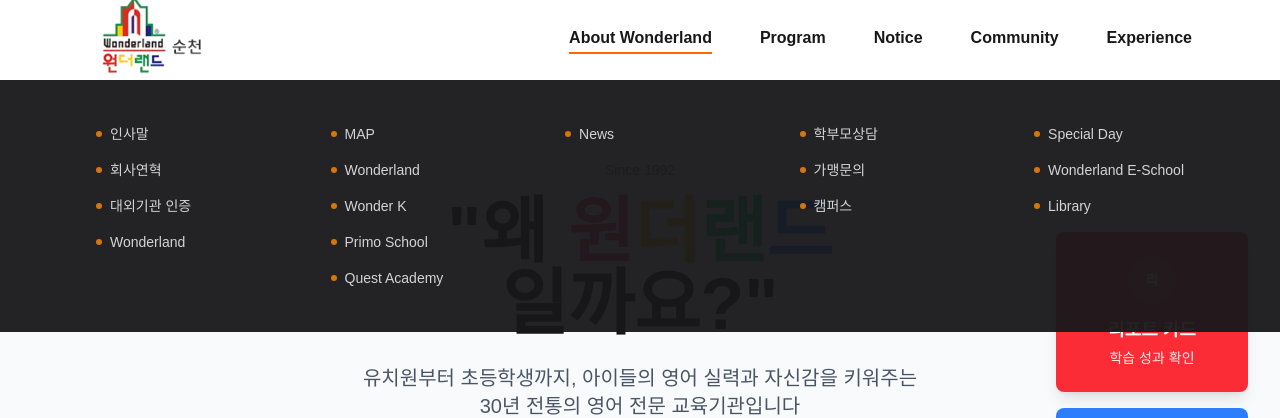
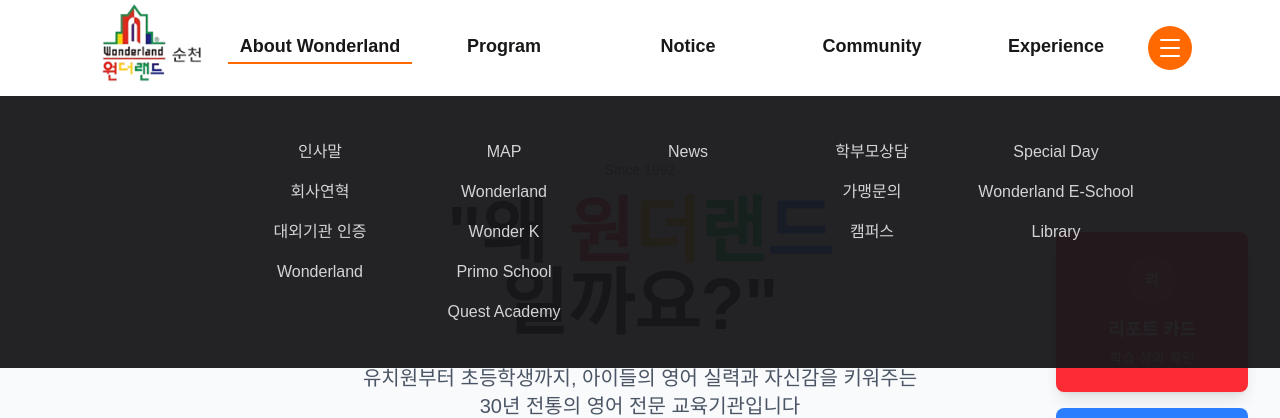
Before and after one commit to wonderdh/scwonderland, a Next.js app: page / in a window 1280 px wide. Both pictures are taken after a click on the button "About Wonderland". Shown: the top 418 px of the page. Built offline with nearby package versions, Linux system fonts and the light colour scheme.

Commit message:
Update Navigation.tsx

```diff
--- a/app/components/layout/Navigation.tsx
+++ b/app/components/layout/Navigation.tsx
@@ -48,7 +48,7 @@ export function Navigation() {
 
     return [
     [
-      "relative pb-1 text-base font-semibold transition",
+      "relative pb-1 text-lg font-semibold transition",
       "hover:-translate-y-0.5 hover:text-orange-600",
       "after:absolute after:bottom-0 after:left-0 after:h-0.5 after:w-full",
       "after:origin-left after:scale-x-0 after:bg-orange-500 after:transition",
@@ -61,14 +61,21 @@ export function Navigation() {
 
   const panelVisible = hoveredId !== null;
 
+  /* 로고(140px) + 5등분 타이틀 + 햄버거(44px) - nav와 드롭다운 열 정확히 일치 */
+  const navGridCols =
+    "md:grid-cols-[140px_1fr_1fr_1fr_1fr_1fr_2.75rem]";
+  const dropdownGridClass = "grid grid-cols-[140px_1fr_1fr_1fr_1fr_1fr_2.75rem]";
+
   return (
     <nav
       className="fixed left-0 right-0 top-0 z-50 border-b border-black/5 bg-white"
       onMouseLeave={() => setHoveredId(null)}
     >
-      <div className="mx-auto flex h-20 w-full max-w-6xl items-center justify-between px-6">
-        <div className="flex items-center gap-3">
-          <Link href="/">
+      <div className={`relative mx-auto flex h-24 w-full max-w-6xl items-center justify-between px-6 md:grid md:justify-items-center md:gap-0 ${navGridCols}`}>
+        <Link
+          href="/"
+          className="flex shrink-0 items-center md:justify-self-start"
+        >
           <Image
             src="/sc-wonderland-logo.png"
             alt="SC Wonderland logo"
@@ -77,16 +84,16 @@ export function Navigation() {
             priority
           />
         </Link>
-        </div>
-        <div className="hidden items-center gap-12 md:flex">
+
         {menuItems.map((item) => {
           const defaultHref = getDefaultMenuItemHref(item.id);
           const isAbout = item.id === "about";
+          const linkClass = `hidden md:flex justify-center w-full ${getButtonClass(item.id)}`;
           if (isAbout && isHome) {
             return (
               <button
                 key={item.id}
-                  className={getButtonClass(item.id)}
+                className={linkClass}
                 onClick={() => scrollToSection(item.id)}
                 onMouseEnter={() => setHoveredId(item.id)}
                 type="button"
@@ -100,7 +107,7 @@ export function Navigation() {
               <Link
                 key={item.id}
                 href="/"
-                  className={getButtonClass(item.id)}
+                className={linkClass}
                 onMouseEnter={() => setHoveredId(item.id)}
               >
                 {item.label}
@@ -111,16 +118,16 @@ export function Navigation() {
             <Link
               key={item.id}
               href={defaultHref ?? "/"}
-                className={getButtonClass(item.id)}
+              className={linkClass}
               onMouseEnter={() => setHoveredId(item.id)}
             >
               {item.label}
             </Link>
           );
         })}
-        </div>
+
         <button
-          className="flex h-11 w-11 items-center justify-center rounded-full bg-orange-500 text-white md:hidden"
+          className="flex h-11 w-11 shrink-0 items-center justify-center rounded-full bg-orange-500 text-white md:justify-self-end"
           aria-expanded={isOpen}
           aria-label="메뉴 열기"
           type="button"
@@ -144,12 +151,18 @@ export function Navigation() {
         ].join(" ")}
         onMouseEnter={() => setHoveredId((prev) => prev ?? "about")}
       >
-        <div className="mx-auto flex w-full max-w-6xl justify-between gap-10 px-6 py-10 text-sm">
+        <div
+          className={`mx-auto max-w-6xl px-6 py-10 text-base ${dropdownGridClass}`}
+        >
+          <div className="w-[140px] shrink-0" aria-hidden />
           {menuItems.map((menu) => {
             const items = megaMenuItems[menu.id] ?? [];
             return (
-              <div key={menu.id} className="min-w-[140px] space-y-3">
-                <ul className="space-y-2 text-white/85">
+              <div
+                key={menu.id}
+                className="flex min-w-0 flex-col items-center justify-start"
+              >
+                <ul className="w-full space-y-2 text-center text-white/85">
                   {items.length === 0 ? (
                     <li className="px-2 py-1 text-white/50">준비중</li>
                   ) : (
@@ -157,9 +170,8 @@ export function Navigation() {
                       <li key={item}>
                         <Link
                           href={getMenuItemHref(menu.id, item)}
-                          className="flex w-full items-center gap-2 rounded px-2 py-1 text-left text-white/80 transition hover:bg-white/10 hover:text-white"
+                          className="flex w-full justify-center rounded px-2 py-1 text-center text-white/80 transition hover:bg-white/10 hover:text-white"
                         >
-                          <span className="h-1.5 w-1.5 shrink-0 rounded-full bg-orange-400/80" />
                           {item}
                         </Link>
                       </li>
@@ -169,6 +181,7 @@ export function Navigation() {
               </div>
             );
           })}
+          <div className="w-11 shrink-0" aria-hidden />
         </div>
       </div>
 
```
Lines whose indentation alone changed are shown as unchanged.
